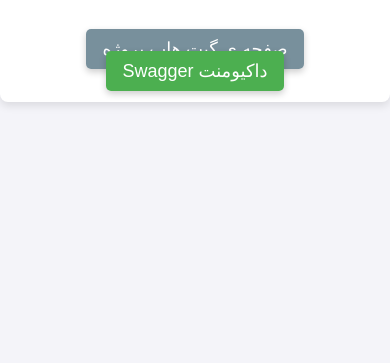
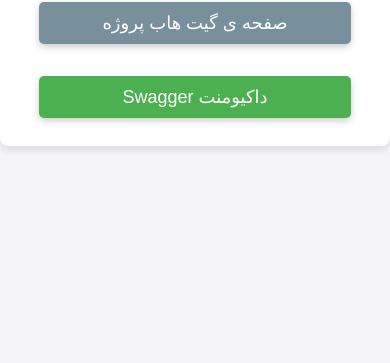
Before and after one commit to farhad-deh/MIMS, a website: page views/index.html in a window 390 px wide. Shown: the part 481-844 px from the top of the page. Drawn offline with Linux system fonts and the light colour scheme; a web font is replaced by a local one.

```diff
--- a/views/index.html
+++ b/views/index.html
@@ -9,7 +9,6 @@
     <style>
         body {
             font-family: 'Vazir', Arial, sans-serif;
-            /* Apply the Vazir font */
             display: flex;
             align-items: center;
             justify-content: center;
@@ -77,6 +76,26 @@
             background-color: #2E7D32;
             transform: translateY(-2px);
         }
+
+        .btn-div {
+            margin-top: 45px;
+        }
+
+
+        @media (max-width: 510px) {
+            .btn-div {
+                display: flex;
+                flex-direction: column;
+                align-items: center;
+                gap: 1rem;
+            }
+
+            .git-link,
+            .swagger-link {
+                margin: 8px;
+                width: 80%;
+            }
+        }
     </style>
 </head>
 
@@ -84,9 +103,13 @@
     <div class="container">
         <h1>Material Inventory Management System</h1>
         <h1>به سیستم مدیریت موجودی مواد خوش آمدید</h1>
-        <div style="margin-top:45px;">
+        <div class="btn-div">
+
             <a href="https://github.com/farhad-deh/MIMS" class="git-link" target="_blank">صفحه ی گیت هاب پروژه</a>
+
             <a href="/docs" class="swagger-link">داکیومنت Swagger</a>
+
+
         </div>
     </div>
 </body>
```
Also changed, not shown: dbConfig.js (+4 -4 lines).
